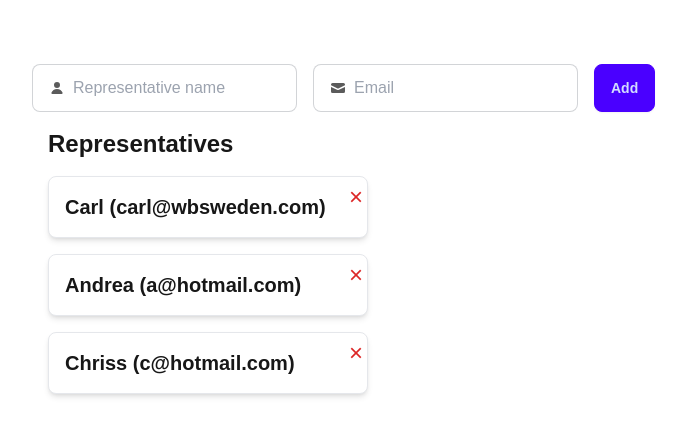
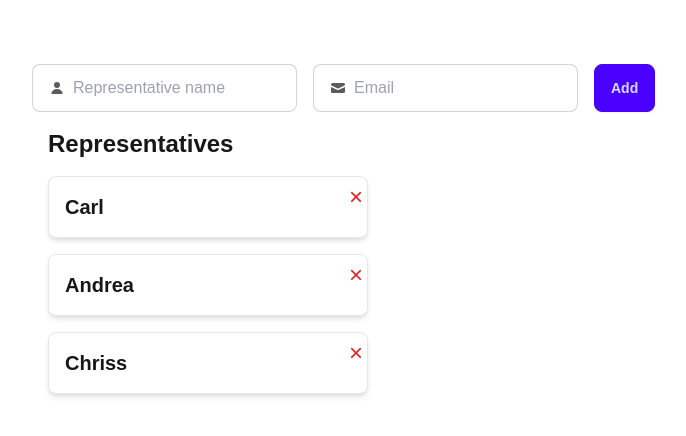
Before and after one commit to CarlUdo/voting-app, a Next.js app: page /represenatives in a window 1280 px wide. Shown: the top 436 px of the page, without its empty margins (32-718 px from the left). Built offline with nearby package versions, Linux system fonts and the light colour scheme.

Commit message:
Remove email from rendering

```diff
--- a/src/features/representatives/ui/representative.tsx
+++ b/src/features/representatives/ui/representative.tsx
@@ -5,7 +5,7 @@
   return (
     <div className="card shadow-md p-4 bg-white rounded-lg border border-gray-200 min-w-80 max-w-fit">
       <RemoveButton id={data.id} />
-      <h2 className="text-xl font-semibold">{data.name} ({data.email})</h2>
+      <h2 className="text-xl font-semibold">{data.name}</h2>
     </div>
   );
 }
```
